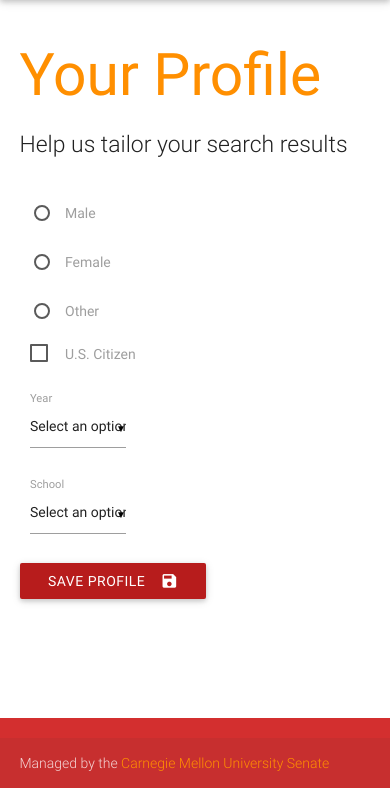
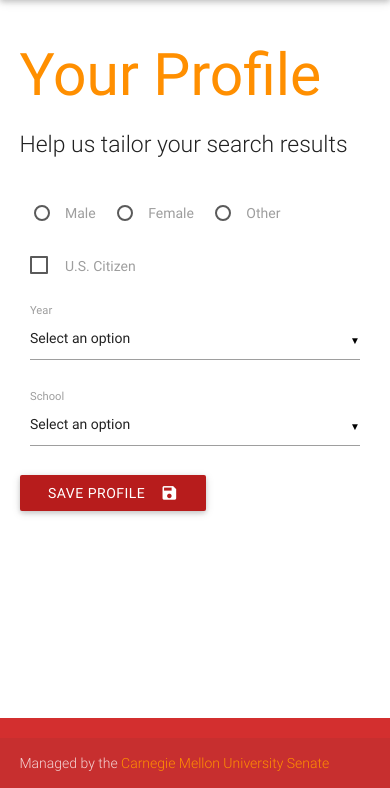
Before and after one commit to CMU-Senate/Funding-at-CMU, a Python web app: template templates/profile.html in a window 390 px wide. Shown: the part 56-844 px from the top of the page. Run offline with Jinja, Linux system fonts and the light colour scheme; the template is opened without the code that fills it, so the values that code supplies are empty.

Commit message:
Responsive grid fixes

```diff
--- a/templates/admin.html
+++ b/templates/admin.html
@@ -88,7 +88,7 @@
     </h6>
     <br>
     <div class="row">
-      <div class="col s5">
+      <div class="col s12 m5 section">
         <div style="padding-bottom: .5rem;">
           <span class="light">You can remove any administrator aside from yourself</span>
         </div>
@@ -101,7 +101,7 @@
         </div>
         {% endfor %}
       </div>
-      <div class="col s7">
+      <div class="col s12 m7">
         <form method="post" action="/admin/add_admins">
           <div class="input-field col s7">
             <select multiple name="admins" id="admins">
--- a/templates/browse.html
+++ b/templates/browse.html
@@ -6,10 +6,10 @@
 <div class="section">
   <div class="container">
     <div class="row">
-      <div class="col s9">
+      <div class="col m9 s12">
         <h3 class="amber-text text-darken-3 center" style="margin-bottom: 1rem;">Funding Sources</h3>
       </div>
-      <div class="input-field col s3">
+      <div class="input-field col m3 s12">
         <i class="material-icons prefix">search</i>
         <input id="searchText" type="text" name="q" {% if q %} value="{{q}}" {% endif %} data-params="{{params}}">
         <label for="searchText">Search</label>
--- a/templates/profile.html
+++ b/templates/profile.html
@@ -12,7 +12,7 @@
 
     <form class="row" method="post" novalidate>
       <div class="col s12" style="margin-bottom: -.5rem;">
-        <div class="col s4">
+        <div class="col m4 s12">
           <p style="display: inline-block; margin-right: 1rem;">
             <input name="sex" type="radio" value="1" id="male" required {% if user and user.sex == 1 %} checked {% endif %}>
             <label for="male">Male</label>
@@ -34,7 +34,7 @@
       </div>
 
       <div class="col s12" style="margin-bottom: 1rem;">
-        <div class="input-field col s4">
+        <div class="input-field col m4 s12">
           <select required class="validate" name="year">
             <option value="" disabled selected>Select an option</option>
             {% for year in years %}
@@ -46,7 +46,7 @@
       </div>
 
       <div class="col s12" style="margin-bottom: 1rem;">
-        <div class="input-field col s4">
+        <div class="input-field col m4 s12">
           <select required name="school">
             <option value="" disabled selected>Select an option</option>
             {% for school in schools %}
```
